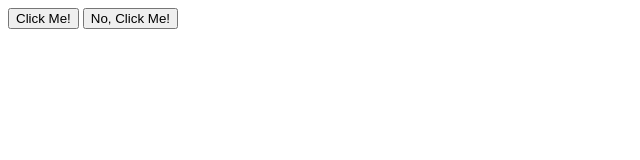
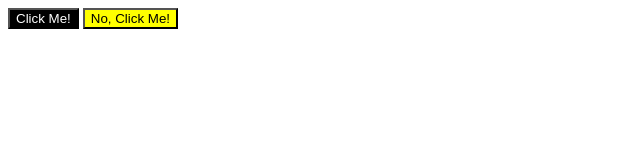
Before and after one commit to DarienEdwards/fcc, a plain HTML site: page CSS_odin/foundations/03-grouping-selectors/index.html in a window 1280 px wide. Shown: the whole page, without its empty margins (0-640 px from the left). Drawn offline with Linux system fonts and the light colour scheme.

Commit message:
A few more CSS word odin project

```diff
--- a/CSS_odin/foundations/03-grouping-selectors/index.html
+++ b/CSS_odin/foundations/03-grouping-selectors/index.html
@@ -8,7 +8,7 @@
     <link rel="stylesheet" href="style.css">
   </head>
   <body>
-    <button>Click Me!</button>
-    <button>No, Click Me!</button>
+    <button class="inverted">Click Me!</button>
+    <button class="overted">No, Click Me!</button>
   </body>
 </html>
--- a/CSS_odin/foundations/03-grouping-selectors/style.css
+++ b/CSS_odin/foundations/03-grouping-selectors/style.css
@@ -0,0 +1,14 @@
+.inverted .overted {
+    font-size: 28px;
+    font-family: helvetica, 'Times New Roman', sans-serif;
+}
+
+.inverted {
+
+    background-color: black;
+    color: white;
+}
+
+.overted {
+    background-color: yellow;
+}
```
Also changed, not shown: CSS_odin/foundations/04-chaining-selectors/style.css (+9 -0 lines).
